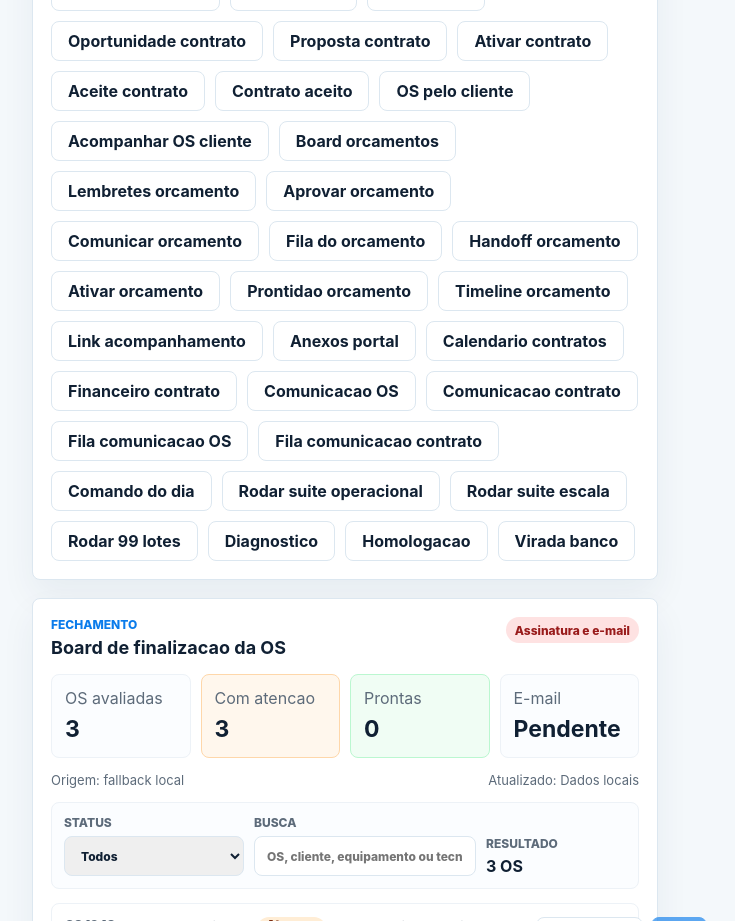
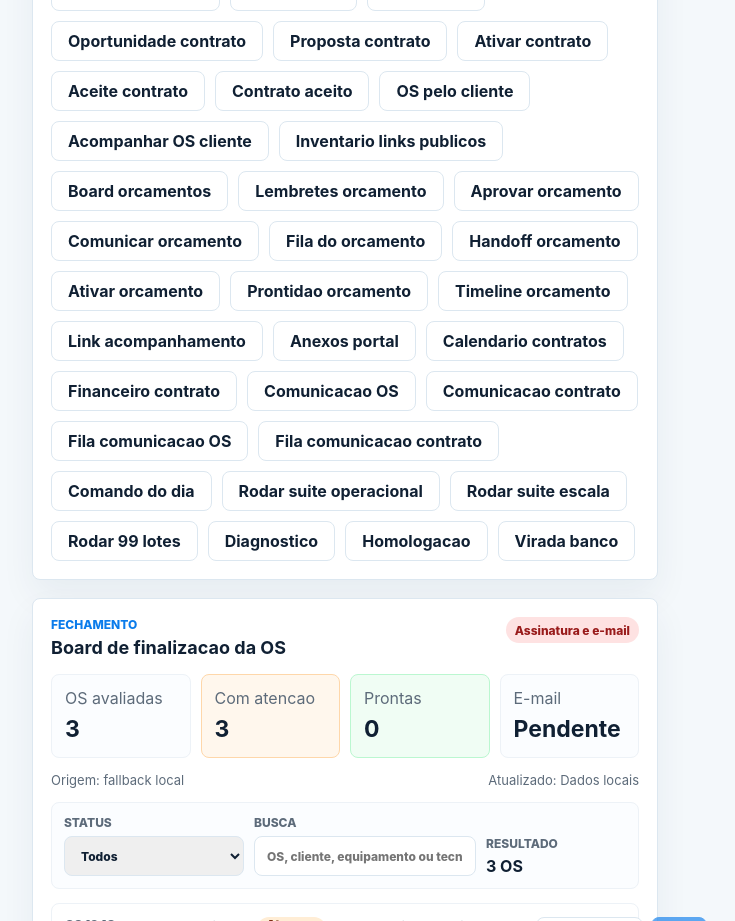
Before and after one commit to fael230982-ui/icemax, a Next.js app in the folder apps/web/: page / in a window 1280 px wide. Shown: the part 1680-2601 px from the top of the page, without its empty margins (274-1009 px from the left). Built offline with nearby package versions, Linux system fonts and the light colour scheme; no server answers.

Commit message:
feat: show public link inventory in console

```diff
--- a/apps/web/components/forms/OperationsConsole.tsx
+++ b/apps/web/components/forms/OperationsConsole.tsx
@@ -301,6 +301,14 @@ export function OperationsConsole() {
 
   function loadCustomerTracking() {
     void run("Acompanhamento cliente", () => icemaxApi.customerOrderTracking("1048"));
+  }
+
+  function loadPublicTokenInventory() {
+    void run("Inventario de links publicos", () =>
+      icemaxApi.customerPortalPublicTokens(token || undefined, {
+        status: "all",
+      }),
+    );
   }
 
   function loadQuoteApprovalPackage() {
@@ -653,6 +661,7 @@ export function OperationsConsole() {
         <button type="button" className="secondary" onClick={activateAcceptedContract}>Contrato aceito</button>
         <button type="button" className="secondary" onClick={createPortalOrder}>OS pelo cliente</button>
         <button type="button" className="secondary" onClick={loadCustomerTracking}>Acompanhar OS cliente</button>
+        <button type="button" className="secondary" onClick={loadPublicTokenInventory}>Inventario links publicos</button>
         <button type="button" className="secondary" onClick={loadQuoteApprovalBoard}>Board orcamentos</button>
         <button type="button" className="secondary" onClick={createQuoteApprovalReminders}>Lembretes orcamento</button>
         <button type="button" className="secondary" onClick={loadQuoteApprovalPackage}>Aprovar orcamento</button>
--- a/apps/web/lib/api.ts
+++ b/apps/web/lib/api.ts
@@ -191,6 +191,8 @@ export const icemaxApi = {
   customerPortalBillingSummary: (tenantSlug: string) => apiRequest<unknown>(`/customer-portal/${tenantSlug}/billing-summary`),
   customerPortalAccessPolicy: (tenantSlug: string) => apiRequest<unknown>(`/customer-portal/${tenantSlug}/access-policy`),
   customerPortalExternalSharingPolicy: (tenantSlug: string) => apiRequest<unknown>(`/customer-portal/${tenantSlug}/external-sharing-policy`),
+  customerPortalPublicTokens: (token?: string, filters?: { scope?: string; entityType?: string; entityId?: string; status?: string }) =>
+    apiRequest<unknown>(withQuery("/customer-portal/public-tokens", filters), { token }),
   validateCustomerPortalPublicToken: (publicToken: string, scope: "service_order_tracking" | "billing_summary") =>
     apiRequest<unknown>(withQuery(`/public/customer-portal/tokens/${publicToken}/validate`, { scope })),
   createCustomerPortalBillingAccessLink: (tenantSlug: string) =>
```
Also changed, not shown: 3 other files (tests, documents, lock files or other folders).
